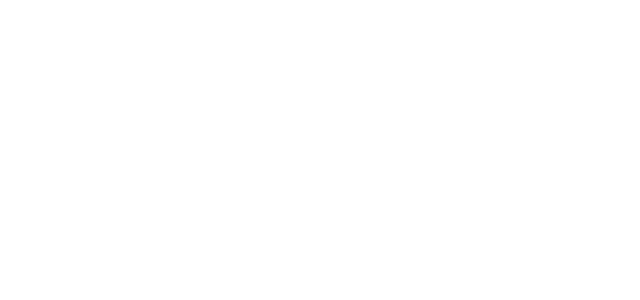
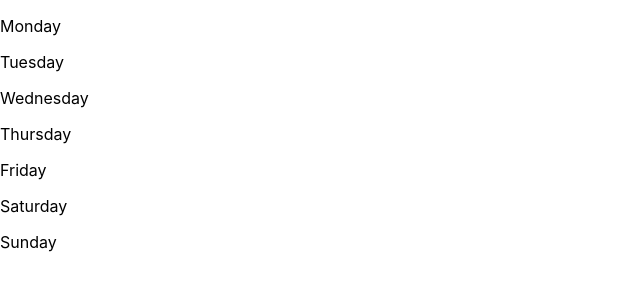
Before and after one commit to JasGlinker/WebAppREMO, a React (Create React App) app in the folder frontend/: page /week in a window 1280 px wide. Before the commit this address had no page. Shown: the top 300 px of the page, without its empty margins (0-640 px from the left). Built offline with nearby package versions, Linux system fonts and the light colour scheme; no server answers.

Commit message:
weekView front and backend

```diff
--- a/frontend/src/App.js
+++ b/frontend/src/App.js
@@ -8,7 +8,7 @@ import { NavLink, Routes, Route } from 'react-router-dom';
 import "./App.css";
 import Form from "./createActForm"
 import DayView from "./DayView"
-
+import WeekView from "./WeekView";
 
 
 
@@ -22,7 +22,8 @@ function Main(){
     return(
         <Routes>
             <Route path="/" element={<DayView/>}></Route>
-            <Route path="/new" element={<Form/>}></Route>
+            <Route path="/create" element={<Form/>}></Route>
+            <Route path="/week" element={<WeekView/>}></Route>
         </Routes>
     );
 }
--- a/frontend/src/DayView.js
+++ b/frontend/src/DayView.js
@@ -1,25 +1,8 @@
 import React, {useState, useEffect} from "react";
 import "./App.css";
+import Activity from "./activity";
 
-function Activity({act}){
-    console.log("Act in activity:")
-    console.log(act)
 
-    const name = act['act_name']
-    const time = act['start_time']
-    const [done, setDone] = useState(false)
-    function handleDone(){
-        setDone(!done)
-    }
-    console.log(name)
-    return(
-        <div>
-            <button onClick={handleDone}></button>
-            <p className={done ? 'crossed':''}>{name}</p>
-            <p className={done ? 'crossed':''}>{time}</p>
-        </div>
-    )
-}
 
 function DayView(){
     const [activities, setAct] = useState([])
--- /dev/null
+++ b/frontend/src/WeekView.js
@@ -0,0 +1,65 @@
+import React, {useState, useEffect} from "react";
+import "./App.css";
+import Activity from "./activity"
+
+function WeekView(){
+    const [weekacts, setActs] = useState({
+        mon: [],
+        tue: [],
+        wed: [],
+        thu: [],
+        fri: [],
+        sat: [],
+        sun: []
+    })
+
+    useEffect(() => {
+        fetch('/weekView', {method: "GET"})
+            .then((res) => res.json())
+            .then((el)=>{
+                const weekdays = ["mon", "tue", "wed", "thu", "fri", "sat", "sun"]
+                for (let i = 0; i < 7; i++){
+                    for (const e in el[i]){
+                        console.log(e)
+                        setActs(values => ({...values, [weekdays[i]]: <Activity act={el[i][e]} />}))
+                    }
+                }
+            });
+
+    }, [])
+
+    return(
+        <div>
+            <div>
+                <p>Monday</p>
+                {weekacts["mon"]}
+            </div>
+            <div>
+                <p>Tuesday</p>
+                {weekacts["tue"]}
+            </div>
+            <div>
+                <p>Wednesday</p>
+                {weekacts["wed"]}
+            </div>
+            <div>
+                <p>Thursday</p>
+                {weekacts["thu"]}
+            </div>
+            <div>
+                <p>Friday</p>
+                {weekacts["fri"]}
+            </div>
+            <div>
+                <p>Saturday</p>
+                {weekacts["sat"]}
+            </div>
+            <div>
+                <p>Sunday</p>
+                {weekacts["sun"]}
+            </div>
+        </div>
+    )
+}
+
+export default WeekView;
--- /dev/null
+++ b/frontend/src/activity.js
@@ -0,0 +1,25 @@
+import React, {useState, useEffect} from "react";
+import "./App.css";
+
+
+function Activity({act}){
+    //console.log("Act in activity:")
+    //console.log(act)
+
+    const name = act['act_name']
+    const time = act['start_time']
+    const [done, setDone] = useState(false)
+    function handleDone(){
+        setDone(!done)
+    }
+    //console.log(name)
+    return(
+        <div>
+            <button onClick={handleDone}></button>
+            <p className={done ? 'crossed':''}>{name}</p>
+            <p className={done ? 'crossed':''}>{time}</p>
+        </div>
+    )
+}
+
+export default Activity
```
Also changed, not shown: 2 other files (tests, documents, lock files or other folders).
